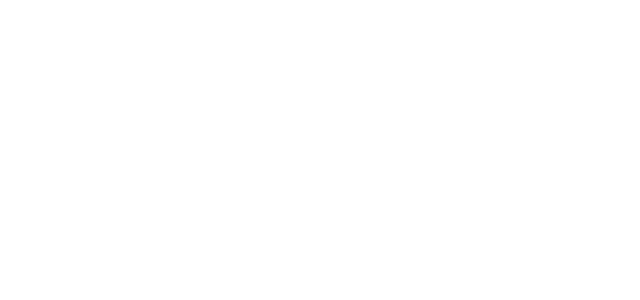
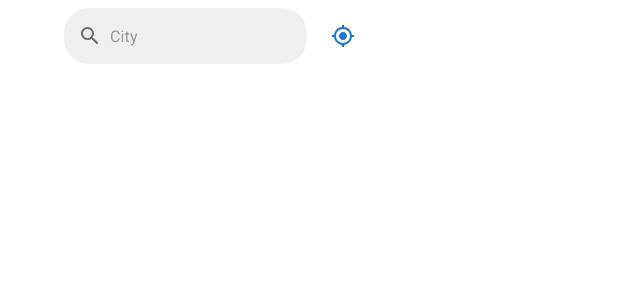
Before and after one commit to rafaellevissa/teste-frontend, a React (Create React App) app: page / in a window 1280 px wide. Shown: the top 300 px of the page, without its empty margins (0-640 px from the left). Built offline with nearby package versions, Linux system fonts and the light colour scheme.

Commit message:
Show navbar on app

```diff
--- a/src/App.tsx
+++ b/src/App.tsx
@@ -1,6 +1,8 @@
+import Navbar from "./components/Navbar/Navbar";
 export default function App() {
   return (
     <main>
+      <Navbar />
     </main>
   );
 }
```
